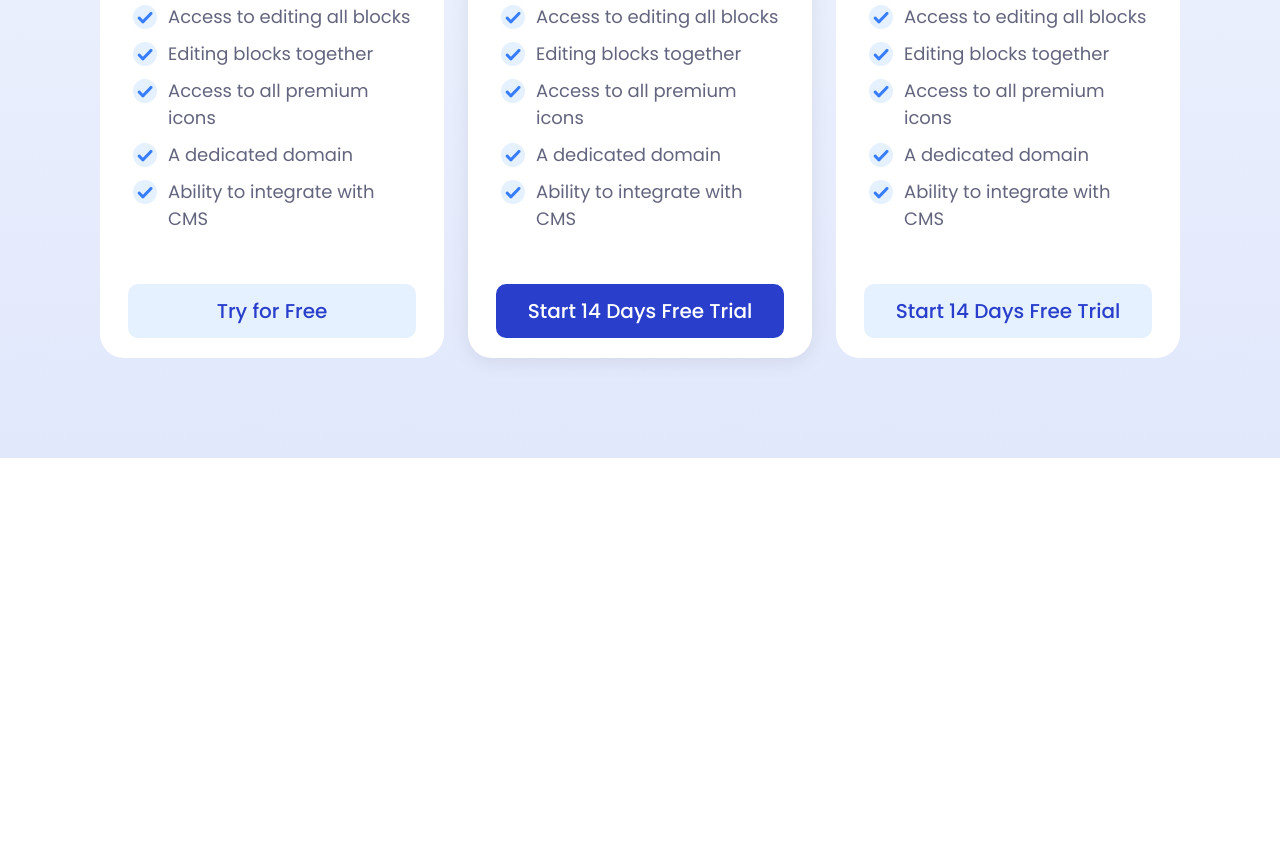
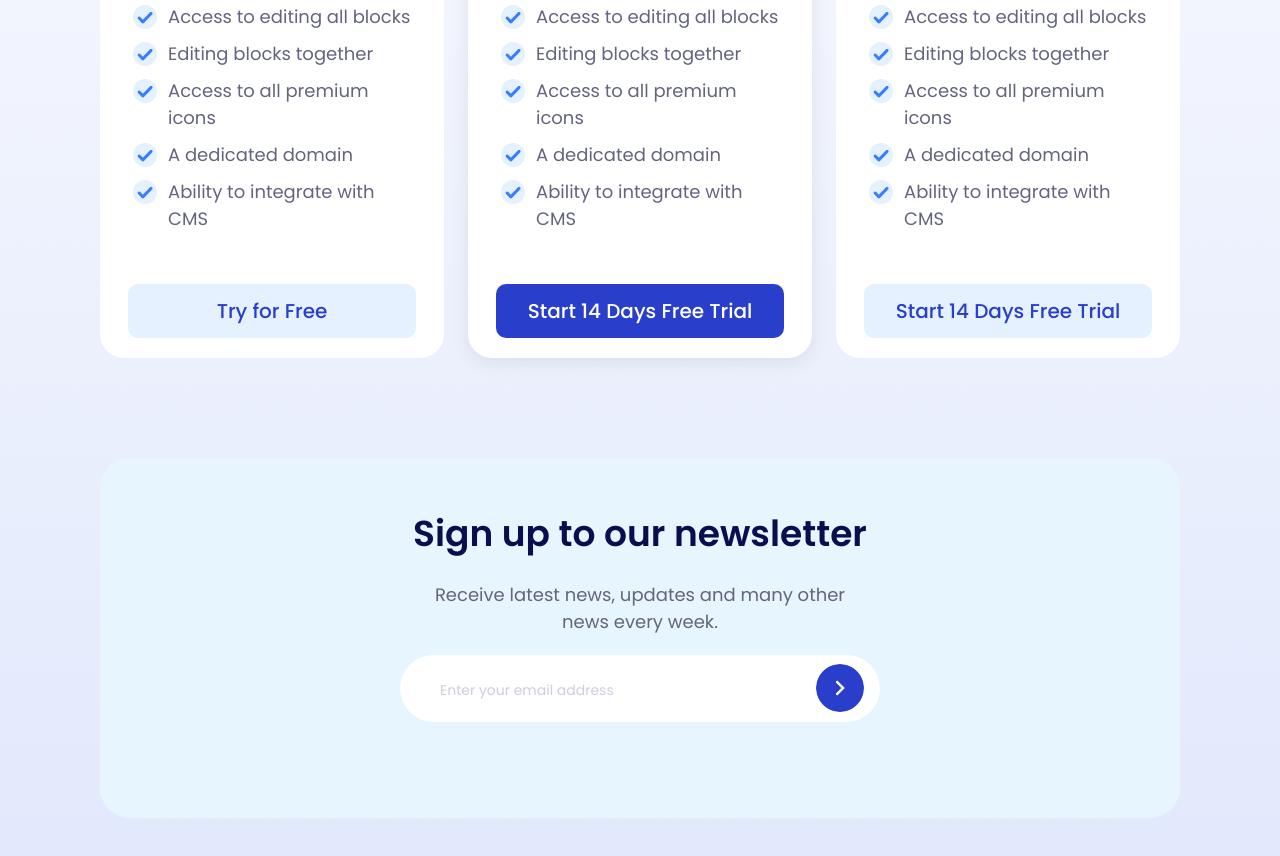
Before and after one commit to niing85/HTML-CSS-Mini-Project-01, a plain HTML site: page index.html in a window 1280 px wide. Shown: the part 4527-5383 px from the top of the page. Before the commit the page ends 4985 px from the top, so only its background shows below. Drawn offline with Linux system fonts and the light colour scheme.

Commit message:
Feat: add newsletter

```diff
--- a/index.html
+++ b/index.html
@@ -9,6 +9,7 @@
     <link rel="stylesheet" href="style/Discover.css">
     <link rel="stylesheet" href="style/customerSay.css">
     <link rel="stylesheet" href="style/price.css">
+    <link rel="stylesheet" href="style/newsletter.css">
     <link rel="preconnect" href="https://fonts.googleapis.com">
     <link rel="preconnect" href="https://fonts.gstatic.com" crossorigin>
     <link href="https://fonts.googleapis.com/css2?family=Poppins:ital,wght@0,100;0,200;0,300;0,400;0,500;0,600;0,700;0,800;0,900;1,100;1,200;1,300;1,400;1,500;1,600;1,700;1,800;1,900&display=swap" rel="stylesheet">
@@ -213,7 +214,14 @@
                 <button>Start 14 Days Free Trial</button>
             </div>
         </div>
-
+    </section>
+    <section class="sing-up-newsletter">
+        <div class="newsletter-box">
+            <h2>Sign up to our newsletter</h2>
+            <p>Receive latest news, updates and many other news every week.</p>
+            <input type="text" placeholder="Enter your email address">
+            <button class="btn-image"> </button>
+        </div>
     </section>
 </body>
 </html>
--- /dev/null
+++ b/style/newsletter.css
@@ -0,0 +1,61 @@
+.sing-up-newsletter{
+    margin: 100px 0 100px;
+    display: flex;
+    justify-content: center;
+    text-align: center;
+}
+
+.newsletter-box{
+    background-color: #E7F5FF;
+    border: none;
+    border-radius: 30px;
+    width: 1117px;
+    height: 360px;
+    display: flex;
+    flex-direction: column;
+    align-items: center;
+    justify-content: center;
+}
+
+.newsletter-box h2{
+    font-size: 36px;
+    font-weight: 600;
+    color: #090F4E;
+}
+
+.newsletter-box p{
+    font-size: 18px;
+    font-weight: 400;
+    color: #63657E;
+    max-width: 450px;
+    margin: 20px;
+}
+
+.newsletter-box input{
+    width: 480px;
+    height: 67px;
+    border: none;
+    border-radius: 50px;
+}
+
+.newsletter-box input::placeholder{
+    font-weight: 400;
+    font-size: 14px;
+    color: rgba(11, 7, 87, 0.2);
+    padding-left: 40px;
+}
+
+.btn-image{
+    background-image: url(/icon/next-button.png);
+    width: 48px;
+    height: 48px;
+    border: none;
+    padding: 0;
+    background-size: contain;
+    position: relative;
+    bottom: 58px;
+    left: 200px;
+    border: none;
+    border-radius: 50%;
+
+}
```
Also changed, not shown: icon/next-button.png (added).
